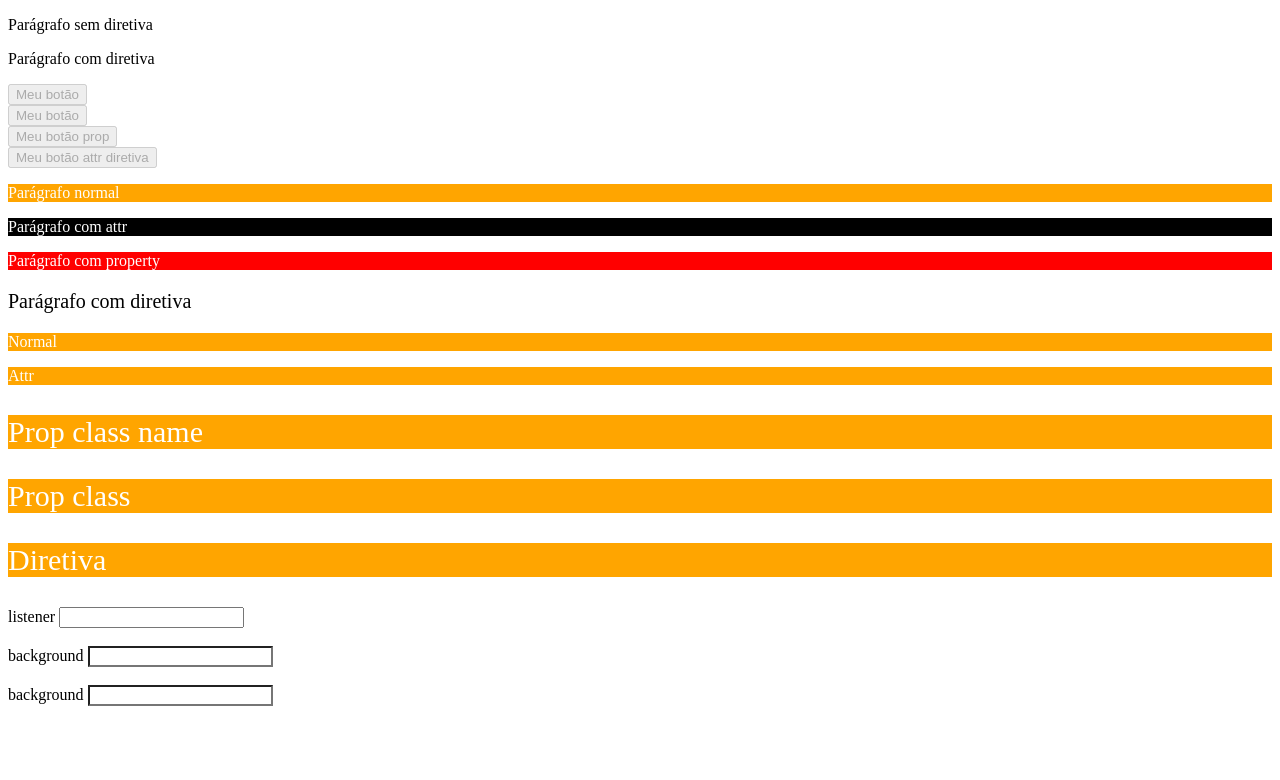
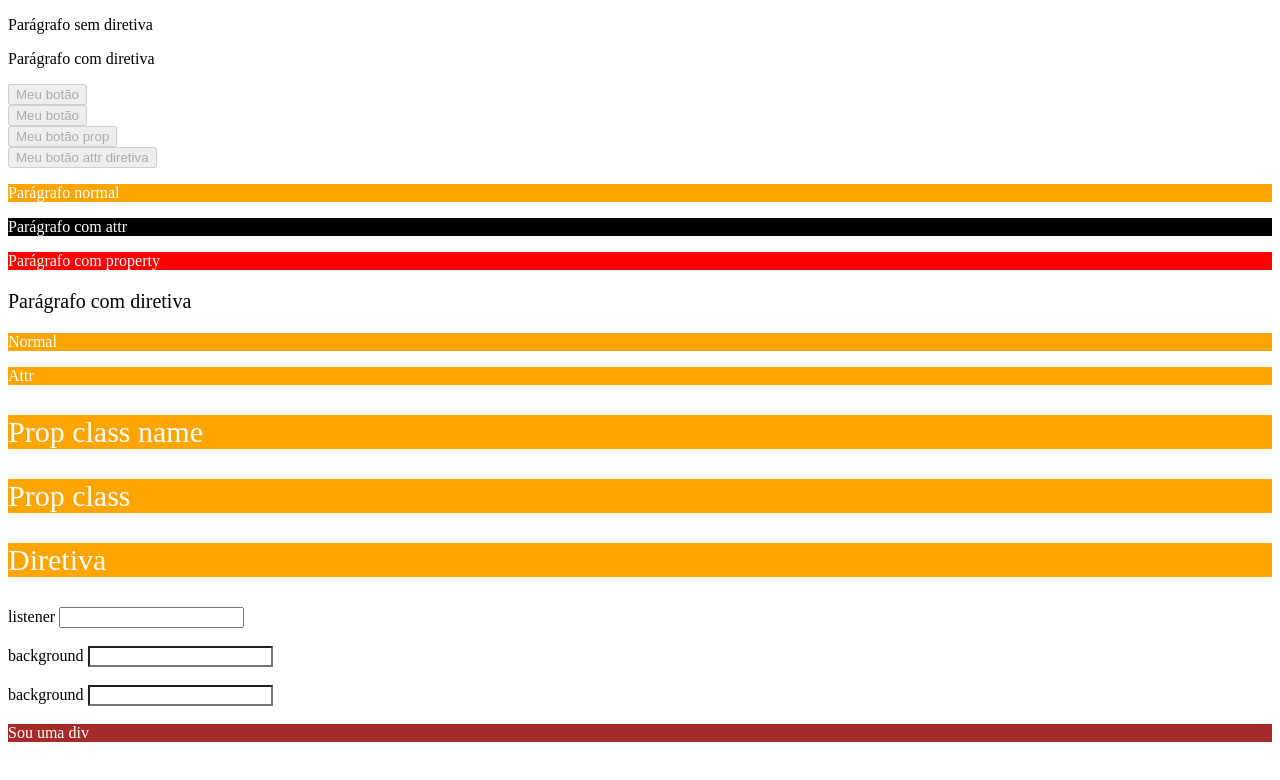
Before and after one commit to thiago-desenv/fundamentos-angular-v17, an Angular app: page / in a window 1280 px wide. Shown: the top 780 px of the page. Built offline with nearby package versions, Linux system fonts and the light colour scheme.

Commit message:
Usado element ref junto com @ViewChild

```diff
--- a/src/app/app.component.html
+++ b/src/app/app.component.html
@@ -28,6 +28,9 @@
 <br>
 <span>background </span>
 <input appInputBackgroundDirective [bgColor]="appBgColor" tColor="white"/>
+<br>
+<br>
+<div #minhaDiv>Minha div</div>
 <!-- <input type="text" #meuInput ngModel />
 
 Valor: {{ meuInput.value }} -->
--- a/src/app/app.component.scss
+++ b/src/app/app.component.scss
@@ -0,0 +1,3 @@
+.minha-classe {
+  color: white;
+}
--- a/src/app/app.component.ts
+++ b/src/app/app.component.ts
@@ -6,8 +6,19 @@ import { FilhoComponent } from './filho/filho.component';
   templateUrl: './app.component.html',
   styleUrls: ['./app.component.scss']
 })
- export class AppComponent /*implements OnInit, AfterViewInit*/ {
-  appBgColor = 'purple';
+ export class AppComponent implements AfterViewInit /*implements OnInit, AfterViewInit*/ {
+    appBgColor = 'purple';
+    @ViewChild('minhaDiv') divEl!: ElementRef<HTMLDivElement>;
+
+  ngAfterViewInit() {
+    this.divEl.nativeElement.style.backgroundColor = 'brown';
+    this.divEl.nativeElement.textContent = 'Sou uma div';
+    this.divEl.nativeElement.classList.add('minha-classe');
+  }
+
+
+
+
 
 
   // constructor() {
```
